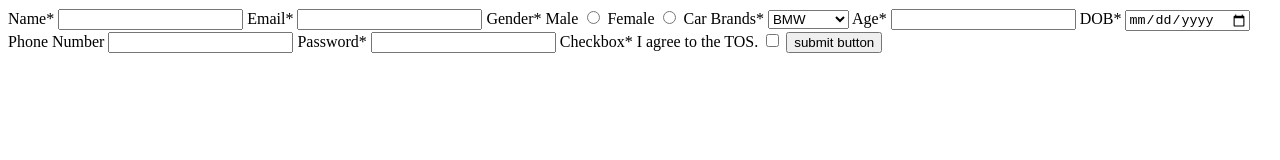
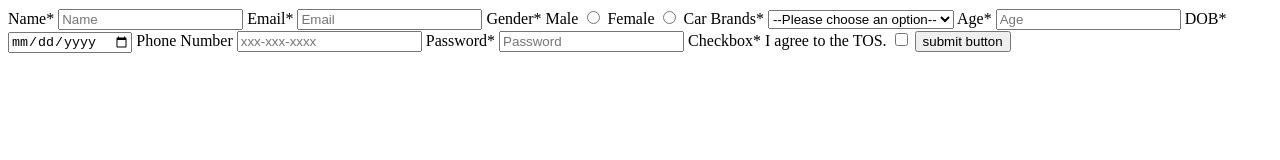
Before and after one commit to acciojob/signup-form-car-MarjitaSaha, a website: page main.html in a window 1280 px wide. Drawn offline with Linux system fonts and the light colour scheme.

Commit message:
created a submission

```diff
--- a/main.html
+++ b/main.html
@@ -12,28 +12,29 @@
 </script>
 <form method="post">
 	<label for="name">Name*</label>
-	<input type="text" id="name" required>
+	<input type="text" id="name" placeholder="Name" required>
 	<label for="email">Email*</label>
-	<input type="email" id="email" required>
+	<input type="email" id="email" placeholder="Email" required>
 	<label for="gender">Gender*</label>
 	<label for="gender_m">Male</label>
-	<input type="radio" name="gender_m" required>
+	<input type="radio" id="gender_m" name="gender" required>
 	<label for="gender_f">Female</label>
-	<input type="radio" name="gender_f" required>
+	<input type="radio" id="gender_f" name="gender" required>
 	<label for="cars">Car Brands*</label>
 	<select id="cars">
+		<option value="" disabled selected>--Please choose an option--</option>
 		<option value="bmw">BMW</option>
 		<option value="audi">Audi</option>
 		<option value="mercedez">Mercedez</option>
 	</select>
 	<label for="age">Age*</label>
-	<input type="number" id="age" required>
+	<input type="number" id="age" placeholder="Age" required>
 	<label for="dob">DOB*</label>
 	<input type="date" id="dob" required>
 	<label for="tel">Phone Number</label>
-	<input type="tel" id="tel">
+	<input type="tel" id="tel" placeholder="xxx-xxx-xxxx">
 	<label for="password">Password*</label>
-	<input type="password" id="password" required>
+	<input type="password" id="password" placeholder="Password" required>
 	<label for="checkbox">Checkbox*</label>
 	<label for="">I agree to the TOS.</label>
 	<input type="checkbox" id="tos">
```
